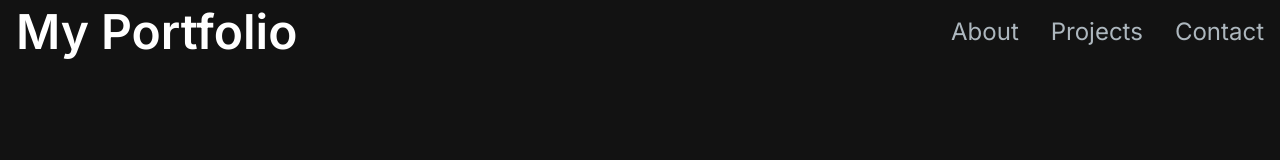
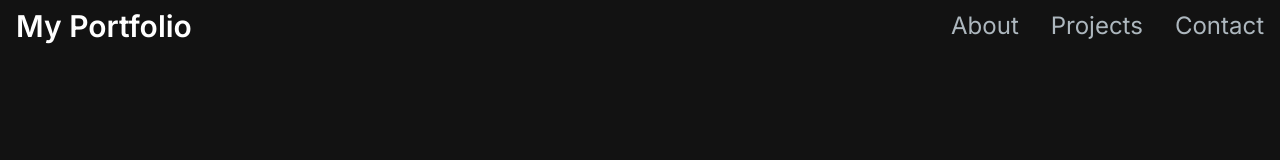
Before and after one commit to karmdesai13/portfolio, a Next.js app: page / in a window 1280 px wide. Shown: the top 160 px of the page. Built offline with nearby package versions, Linux system fonts and the light colour scheme.

Commit message:
Update Navbar.jsx

```diff
--- a/src/app/components/Navbar.jsx
+++ b/src/app/components/Navbar.jsx
@@ -27,7 +27,7 @@ const Navbar = () => {
   return (
     <nav className="fixed top-0 left-0 right-0 z-10 bg-[#121212] bg-opacity-100">
         <div className="flex flex-wrap items-center justify-between mx-auto px-4 py-2">
-            <Link href="/" className="md:text-5xl text-2xl text-white font-semibold">My Portfolio</Link>
+            <Link href="/" className="md:text-3xl text-2xl text-white font-semibold">My Portfolio</Link>
             <div className="mobile-menu block md:hidden">
                 {!navbarOpen ? (
                 <button
```
